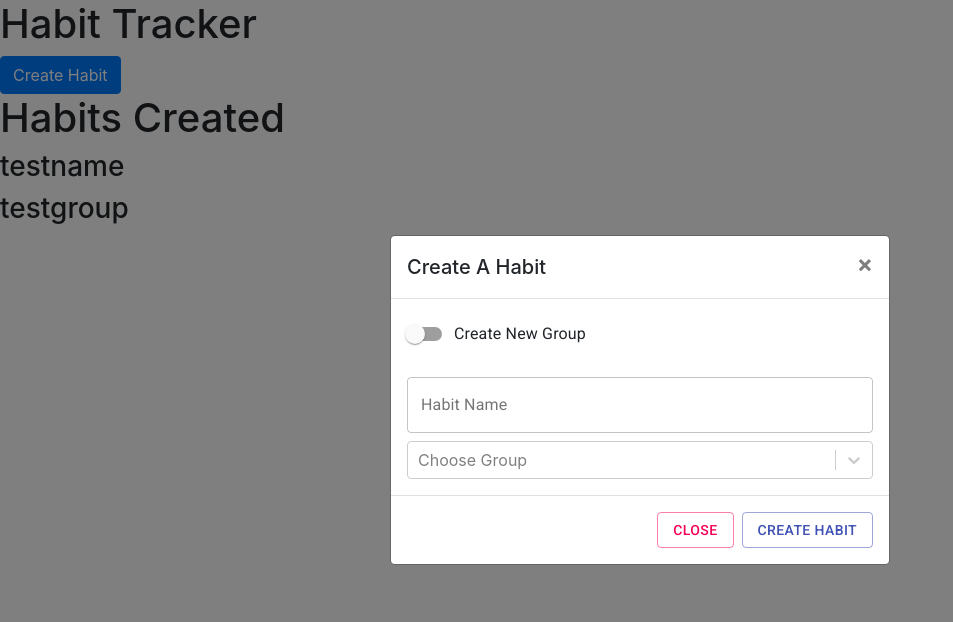
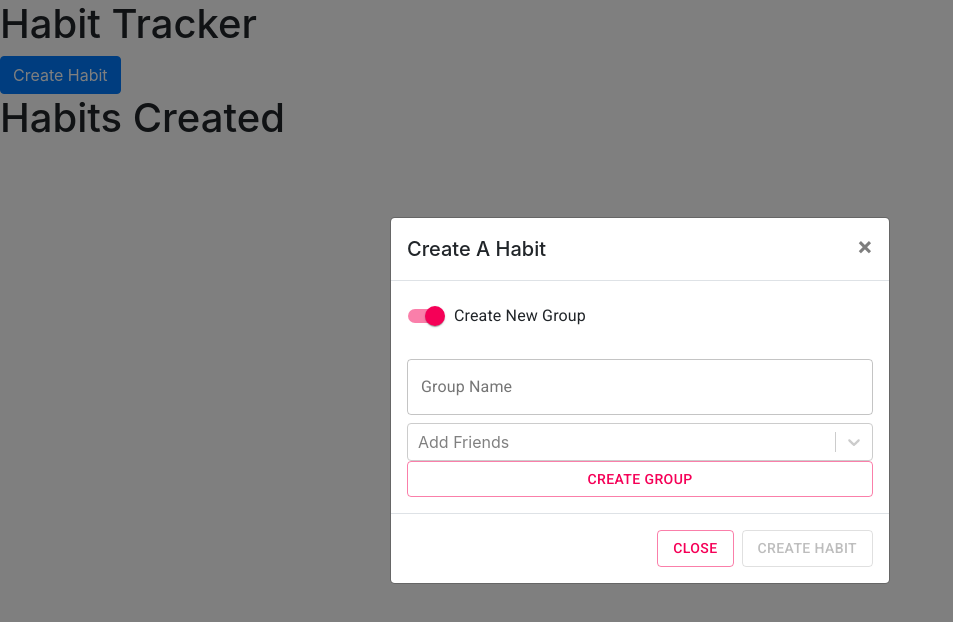
Before and after one commit to lvmanchikanti/Habit-Tracker-FE, a React (Create React App) app: page / in a window 1280 px wide. Shown: the top 622 px of the page, without its empty margins (0-953 px from the left). Built offline with nearby package versions, Linux system fonts and the light colour scheme.

Commit message:
create group redux action added

```diff
--- a/src/App.js
+++ b/src/App.js
@@ -16,11 +16,13 @@ import CreateHabit from "./components/CreateHabit";
 const App = props => {
   const [groupState, setExistingGroups] = useState(props.existingGroups);
   useEffect(() => {
-    const groupResult = groupActions.getExistingGroups();
+    const groupResult = props.groupActions.getExistingGroups();
     setExistingGroups(groupResult.payload);
-  }, []);
+  }, [props.groupActions]);
 
   const { groupActions, habitActions } = props;
+  console.log(groupState);
+  console.log(props.existingGroups);
 
   return (
     <div>
@@ -28,12 +30,13 @@ const App = props => {
         <h1>Habit Tracker</h1>
       </header>
       <CreateHabit
-        existingGroups={groupState}
+        existingGroups={props.existingGroups}
         createNewHabit={habitActions.createNewHabit}
+        createNewGroup={groupActions.createNewGroup}
       />
-
       <h1>Habits Created</h1>
       {props.habits.map(habit => {
+        // TODO - add habit id as key in div
         return (
           <div>
             <h3>{habit.habitName}</h3>
--- a/src/actions/groupActions.js
+++ b/src/actions/groupActions.js
@@ -1,11 +1,27 @@
-import { GET_EXISTING_GROUPS } from "../constants/actionTypes.js";
-import axios from "axios";
+import {
+  GET_EXISTING_GROUPS,
+  CREATE_NEW_GROUP
+} from "../constants/actionTypes.js";
 
 export const getExistingGroups = () => {
   // TODO: make axios call to get all existing groups
-  const mockGroups = ["Health", "Education", "Self Care", "Hobbies"];
+  const mockGroups = [
+    { groupName: "Health", groupFriends: [] },
+    { groupName: "Education", groupFriends: [] },
+    { groupName: "Self Care", groupFriends: [] },
+    { groupName: "Hobbies", groupFriends: [] }
+  ];
   return {
     type: GET_EXISTING_GROUPS,
     payload: mockGroups
   };
 };
+
+export const createNewGroup = newGroup => {
+  console.log("new group action");
+  console.log(newGroup);
+  return {
+    type: CREATE_NEW_GROUP,
+    payload: newGroup
+  };
+};
--- a/src/components/CreateGroup/CreateGroup.js
+++ b/src/components/CreateGroup/CreateGroup.js
@@ -1,4 +1,4 @@
-import React from "react";
+import React, { useState } from "react";
 import Button from "@material-ui/core/Button";
 import TextField from "@material-ui/core/TextField";
 import Select from "react-select";
@@ -9,20 +9,49 @@ const friendOptions = [
   { value: "lahari", label: "Lahari" }
 ];
 
-const CreateGroup = ({ onClick, setNewGroupCreated }) => {
+const CreateGroup = ({ onClick, createNewGroup }) => {
+  const [newGroup, setNewGroup] = useState({
+    groupName: "",
+    groupFriends: []
+  });
+
+  const handleNewGroupChange = event => {
+    console.log(event);
+    if (event.target) {
+      console.log(event.target.name);
+      console.log(event.target.value);
+
+      setNewGroup({ ...newGroup, [event.target.name]: event.target.value });
+    }
+    //add array of friends
+    else {
+      setNewGroup({ ...newGroup, groupFriends: event });
+    }
+
+    console.log(newGroup);
+  };
   return (
     <>
       <TextField
-        id="newGroupName"
+        id="groupName"
         label="Group Name"
-        name="newGroupName"
-        value={""}
-        onChange={() => console.log("test")}
+        name="groupName"
+        value={newGroup.newGroupName}
+        onChange={event => handleNewGroupChange(event)}
         margin="normal"
         variant="outlined"
       />
-      <Select options={friendOptions} isMulti placeholder="Add Friends" />
-      <Button variant="outlined" color="secondary" onClick={setNewGroupCreated}>
+      <Select
+        options={friendOptions}
+        isMulti
+        placeholder="Add Friends"
+        onChange={event => handleNewGroupChange(event)}
+      />
+      <Button
+        variant="outlined"
+        color="secondary"
+        onClick={() => createNewGroup(newGroup)}
+      >
         Create Group
       </Button>
     </>
--- a/src/components/CreateHabit/CreateHabit.js
+++ b/src/components/CreateHabit/CreateHabit.js
@@ -7,21 +7,13 @@ import TextField from "@material-ui/core/TextField";
 import ButtonUI from "@material-ui/core/Button";
 import Select from "react-select";
 
-import {
-  Dropdown,
-  DropdownToggle,
-  DropdownMenu,
-  DropdownItem
-} from "reactstrap";
-
-const CreateHabit = ({ existingGroups, createNewHabit }) => {
+const CreateHabit = ({ existingGroups, createNewHabit, createNewGroup }) => {
   const [modalOpen, setModalOpen] = useState(true);
-  const [showCreateGroup, setShowCreateGroup] = useState(false);
+  const [showCreateGroup, setShowCreateGroup] = useState(true);
   const [newHabit, setNewHabit] = useState({
     habitName: "",
     habitGroup: ""
   });
-  const [newGroupCreated, setNewGroupCreated] = useState(false);
 
   const handleHabitChange = (event, name) => {
     //name change
@@ -69,6 +61,8 @@ const CreateHabit = ({ existingGroups, createNewHabit }) => {
               }
               label="Create New Group"
             />
+            {!showCreateGroup && (
+              <>
                 <TextField
                   id="habitName"
                   label="Habit Name"
@@ -78,48 +72,22 @@ const CreateHabit = ({ existingGroups, createNewHabit }) => {
                   margin="normal"
                   variant="outlined"
                 />
-            {/* {!showCreateGroup && (
-              <>
-                <h5>Choose Group</h5>
-                <Dropdown
-                  isOpen={showDropdown}
-                  toggle={() => setShowDropdown(!showDropdown)}
-                >
-                  <DropdownToggle caret>
-                    {newHabit.habitGroup ? newHabit.habitGroup : "Select Group"}
-                  </DropdownToggle>
-                  <DropdownMenu>
-                    {existingGroups.map(group => {
-                      return (
-                        <DropdownItem
-                          value={group}
-                          name="habitGroup"
-                          onClick={event => handleHabitChange(event)}
-                        >
-                          {group}
-                        </DropdownItem>
-                      );
-                    })}
-                  </DropdownMenu>
-                </Dropdown>
-              </>
-            )} */}
-            {!showCreateGroup && (
                 <Select
                   defaultValue={newHabit.habitGroup}
                   onChange={event => handleHabitChange(event, "habitGroup")}
                   name="habitGroup"
                   options={existingGroups.map(group => ({
-                  value: group,
-                  label: group
+                    value: group.groupName,
+                    label: group.groupName
                   }))}
                   placeholder="Choose Group"
                 />
+              </>
             )}
             {showCreateGroup && (
               <CreateGroup
                 onClick={() => setShowCreateGroup(!showCreateGroup)}
-                setNewGroupCreated={() => setNewGroupCreated(true)}
+                createNewGroup={createNewGroup}
               />
             )}
           </form>
--- a/src/constants/actionTypes.js
+++ b/src/constants/actionTypes.js
@@ -1,3 +1,4 @@
+export const CREATE_NEW_GROUP = "CREATE_NEW_GROUP";
 export const GET_EXISTING_GROUPS = "GET_EXISTING_GROUPS";
 export const CREATE_NEW_HABIT = "CREATE_NEW_HABIT";
 export const GET_EXISTING_HABITS = "GET_EXISTING_HABITS";
--- a/src/reducers/groupReducer.js
+++ b/src/reducers/groupReducer.js
@@ -4,6 +4,10 @@ const groupReducer = (state = initialState, action) => {
   switch (action.type) {
     case "GET_EXISTING_GROUPS":
       return action.payload;
+    case "CREATE_NEW_GROUP":
+      console.log("new group reducer");
+      console.log(action.payload);
+      return [...state, action.payload];
     default:
       return initialState;
   }
--- a/src/reducers/habitReducer.js
+++ b/src/reducers/habitReducer.js
@@ -1,4 +1,4 @@
-const initialState = [{ habitName: "testname", habitGroup: "testgroup" }];
+const initialState = [{ habitName: "", habitGroup: "" }];
 
 const habitReducer = (state = initialState, action) => {
   switch (action.type) {
```
Lines whose indentation alone changed are shown as unchanged.
